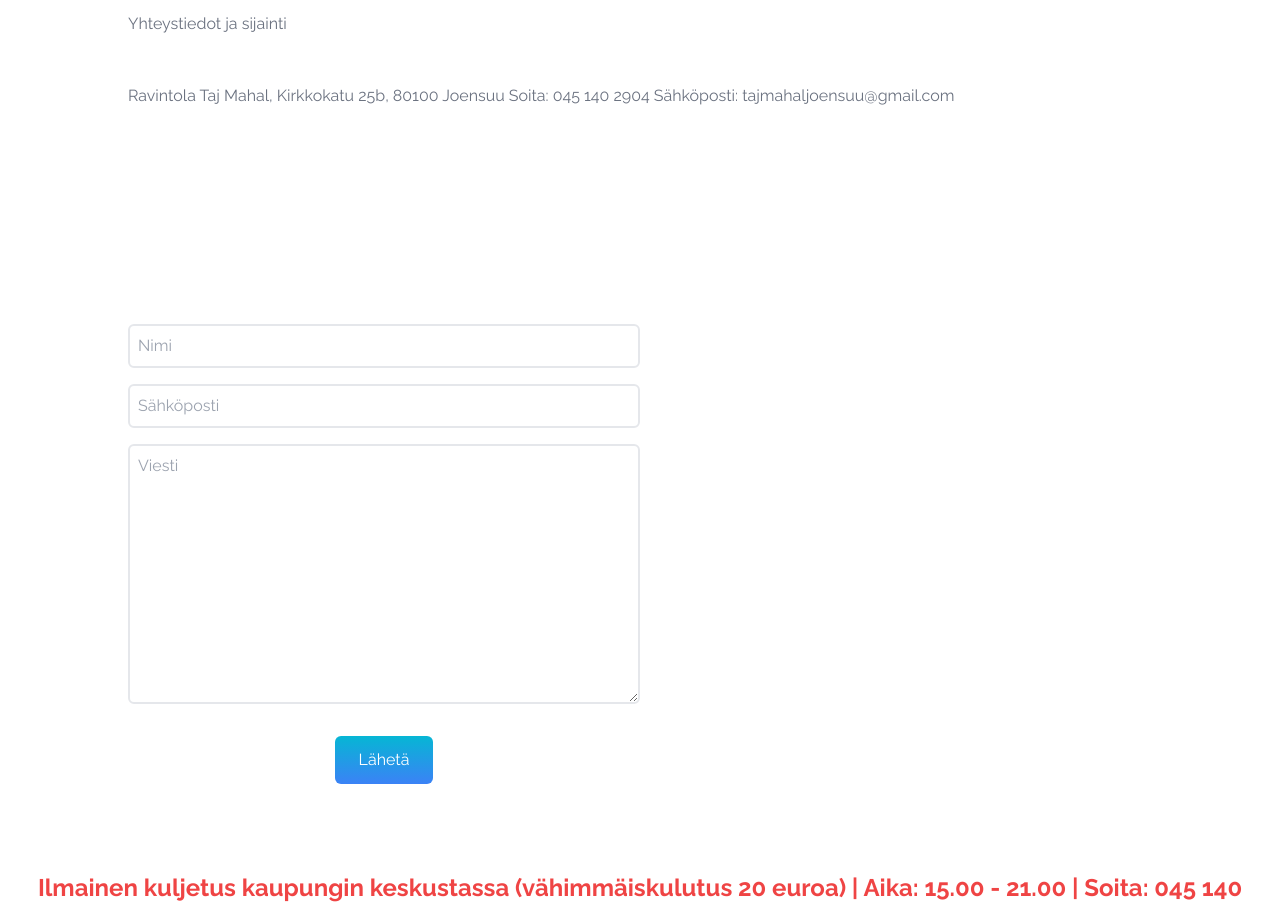
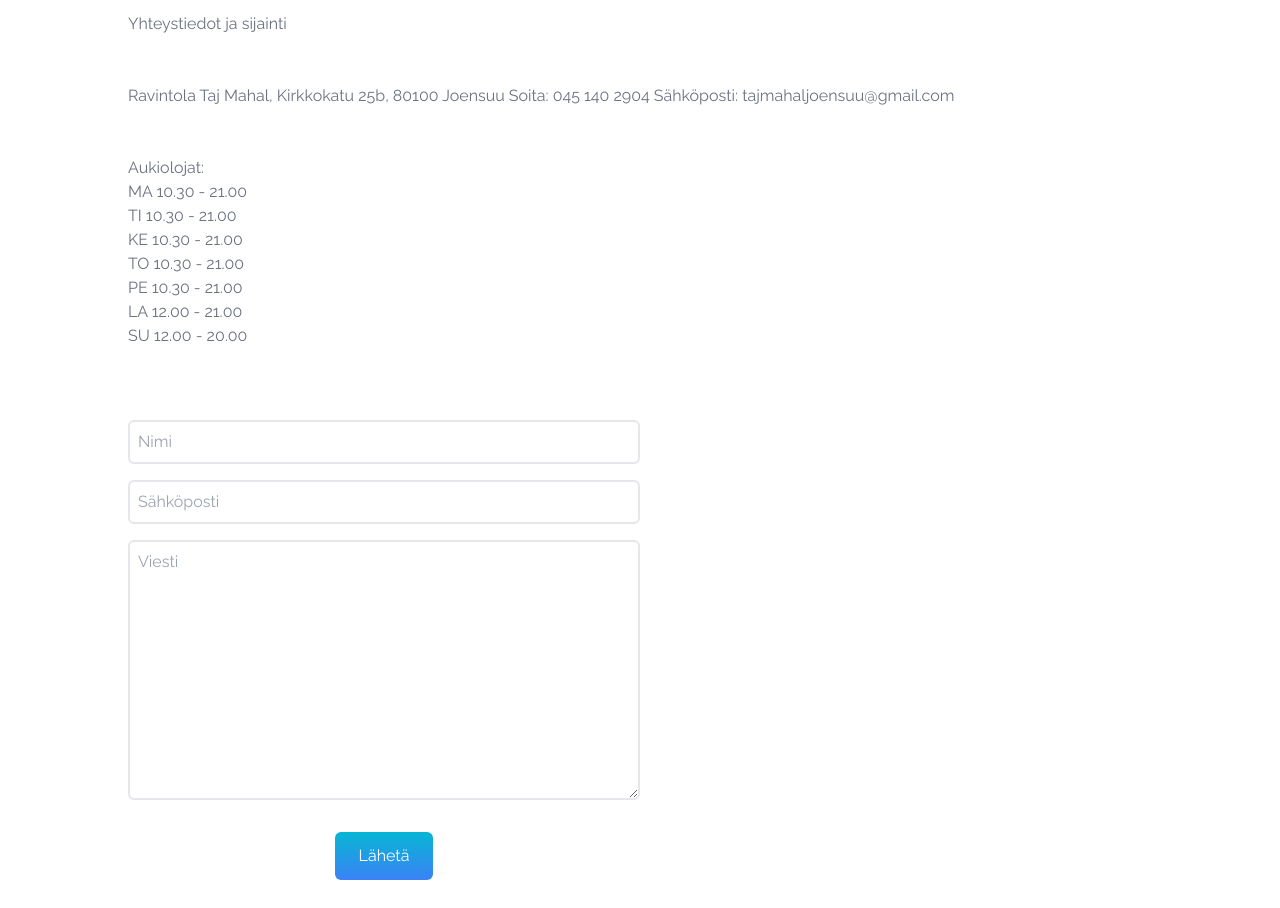
Before and after one commit to sharifmajumdar/taj-mahal, a React (Create React App) app: page / in a window 1280 px wide. Shown: the part 9820-10728 px from the top of the page. Built offline with nearby package versions, Linux system fonts and the light colour scheme; the HTML template or start-up script is replaced by a standard one.

Commit message:
aukilojat1

```diff
--- a/src/components/Yhteystiedot.js
+++ b/src/components/Yhteystiedot.js
@@ -71,7 +71,7 @@
             Ravintola Taj Mahal, Kirkkokatu 25b, 80100 Joensuu Soita: 045 140
             2904 Sähköposti: tajmahaljoensuu@gmail.com
           </p>
-          <p>
+          <p className="py-6 text-gray-500">
             Aukiolojat: <br></br>
             MA 10.30 - 21.00 <br></br>
             TI 10.30 - 21.00 <br></br>
@@ -81,6 +81,7 @@
             LA 12.00 - 21.00 <br></br>
             SU 12.00 - 20.00 <br></br>
           </p>
+          <br></br><br></br>
         </div>
         <div>
           <form
```
